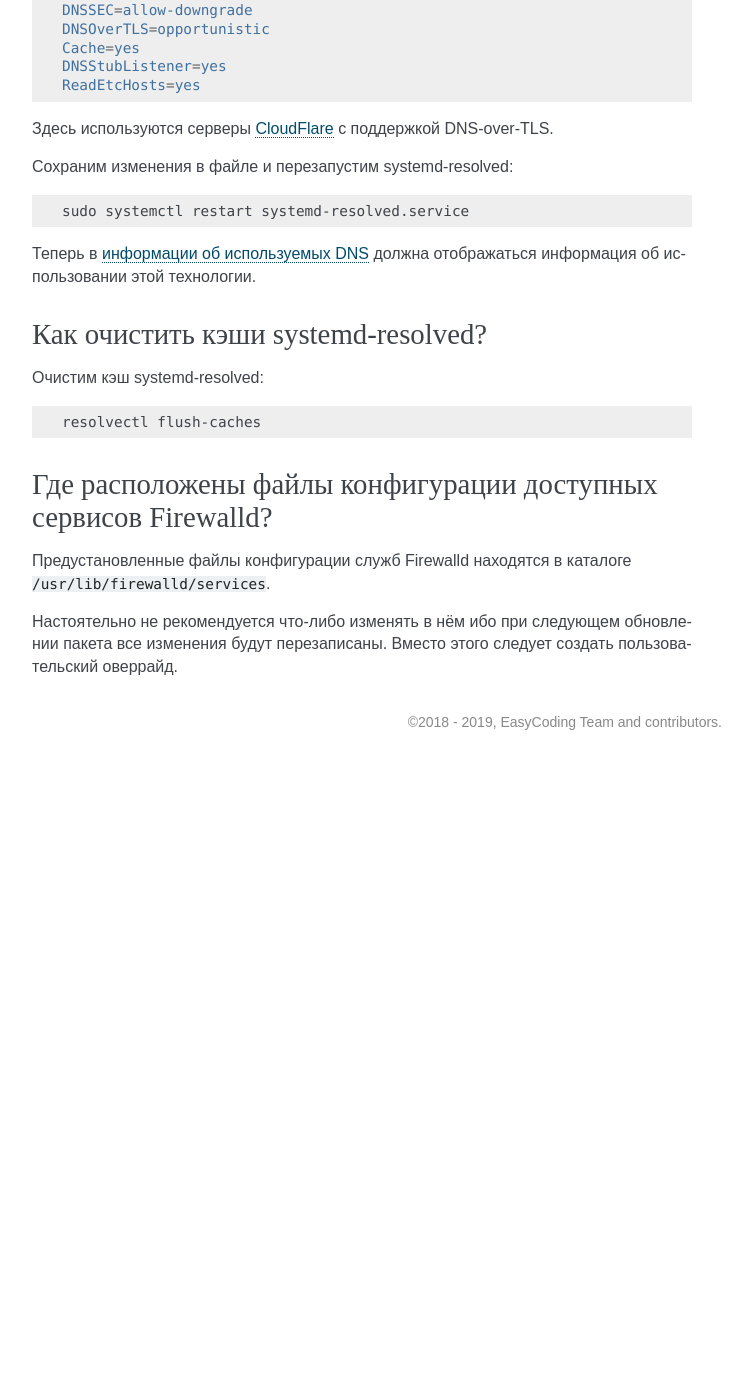
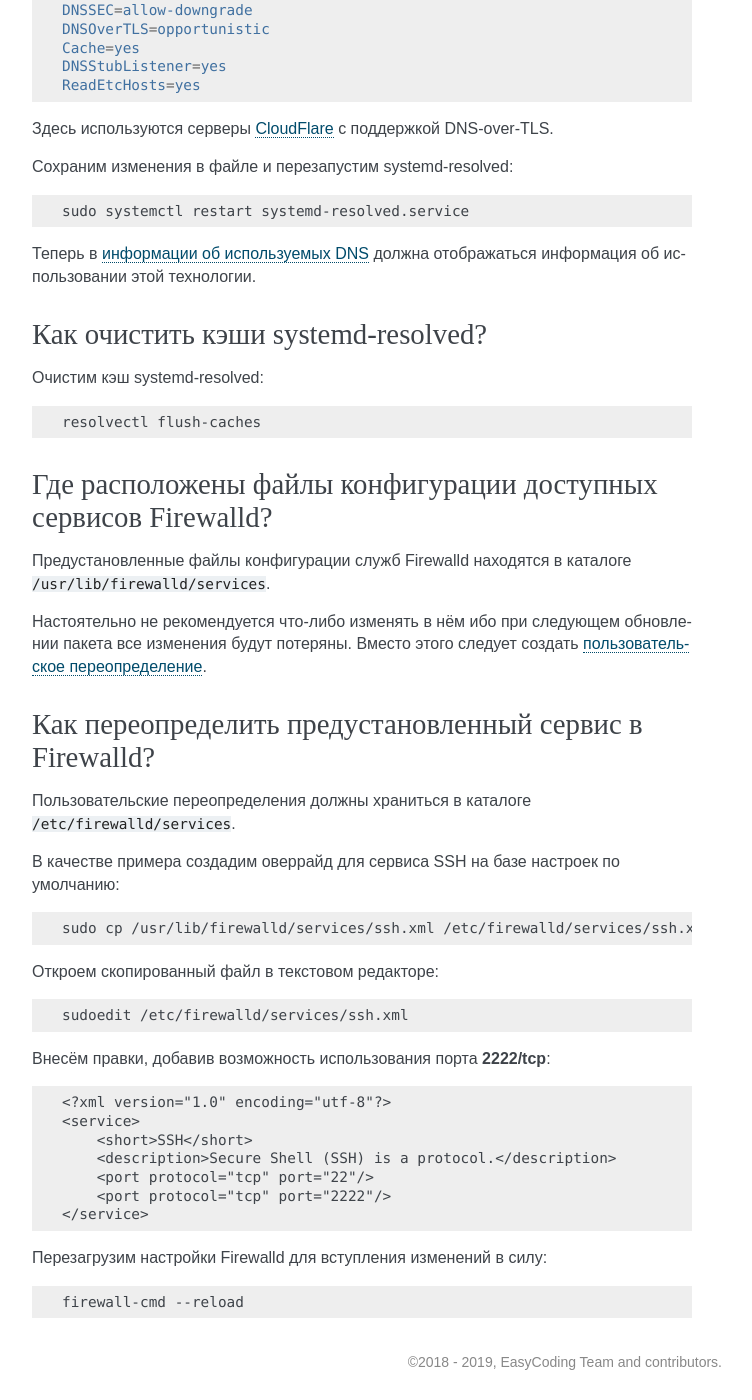
Before and after one commit to RussianFedora/FAQ, a Sphinx documentation site: the page built from source/networking.rst, in a window 1280 px wide and 1400 px high, scrolled down 9291 px. Shown: the whole window, without its empty margins (388-1140 px from the left). Built offline with Sphinx 7.4.7, drawn with Linux system fonts in a browser that asks for light colours; before the commit the page ends 10051 px from its top, so only the background shows below that; some of the changed text lies outside the part shown.

Commit message:
Added question about creating Firewalld service overrides.

```diff
--- a/source/networking.rst
+++ b/source/networking.rst
@@ -554,4 +554,42 @@ DHCP сервер провайдера способен выдавать пом
 
 Предустановленные файлы конфигурации служб Firewalld находятся в каталоге ``/usr/lib/firewalld/services``.
 
-Настоятельно не рекомендуется что-либо изменять в нём ибо при следующем обновлении пакета все изменения будут перезаписаны. Вместо этого следует создать пользовательский оверрайд.
+Настоятельно не рекомендуется что-либо изменять в нём ибо при следующем обновлении пакета все изменения будут потеряны. Вместо этого следует создать :ref:`пользовательское переопределение <firewalld-override>`.
+
+.. index:: firewall, firewalld, service, override
+.. _firewalld-override:
+
+Как переопределить предустановленный сервис в Firewalld?
+===========================================================
+
+Пользовательские переопределения должны храниться в каталоге ``/etc/firewalld/services``.
+
+В качестве примера создадим оверрайд для сервиса SSH на базе настроек по умолчанию:
+
+.. code-block:: text
+
+    sudo cp /usr/lib/firewalld/services/ssh.xml /etc/firewalld/services/ssh.xml
+
+Откроем скопированный файл в текстовом редакторе:
+
+.. code-block:: text
+
+    sudoedit /etc/firewalld/services/ssh.xml
+
+Внесём правки, добавив возможность использования порта **2222/tcp**:
+
+.. code-block:: text
+
+    <?xml version="1.0" encoding="utf-8"?>
+    <service>
+        <short>SSH</short>
+        <description>Secure Shell (SSH) is a protocol.</description>
+        <port protocol="tcp" port="22"/>
+        <port protocol="tcp" port="2222"/>
+    </service>
+
+Перезагрузим настройки Firewalld для вступления изменений в силу:
+
+.. code-block:: text
+
+    firewall-cmd --reload
```
